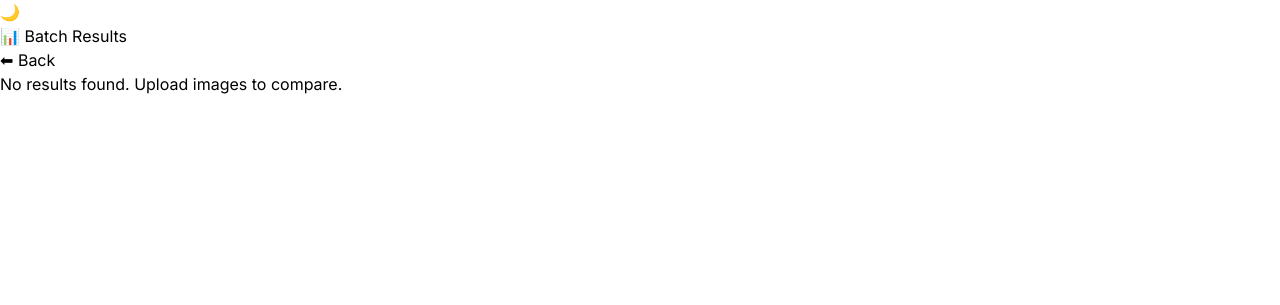
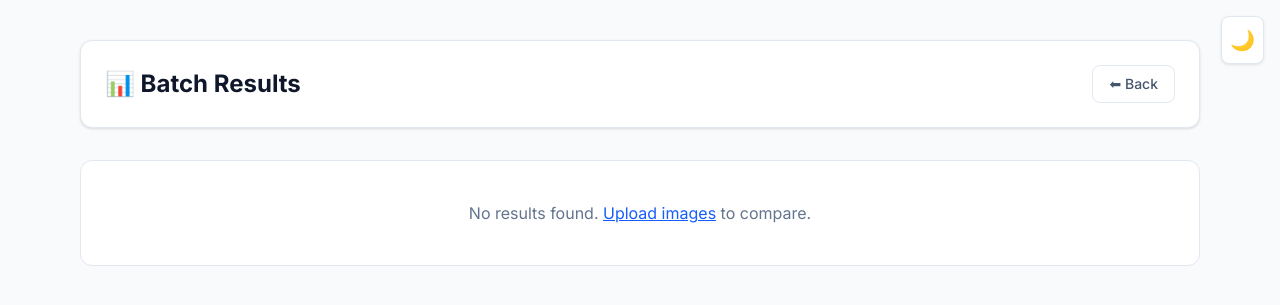
Before and after one commit to sankaroffzl/image-accuracy-finder, a Flask app: page /batch-results in a window 1280 px wide. Shown: the top 305 px of the page. Run offline with Flask 3, Linux system fonts and the light colour scheme; some libraries are stand-ins or nearby versions.

Commit message:
feat: redesign batch results page with enterprise Tailwind UI

```diff
--- a/templates/batch_results.html
+++ b/templates/batch_results.html
@@ -13,22 +13,61 @@
         --color-primary-dark: #1E40AF;
       }
     </style>
+    <style>
+      .spinner { width: 40px; height: 40px; border: 4px solid #e2e8f0; border-top-color: #2563eb; border-radius: 50%; animation: spin .8s linear infinite; }
+      @keyframes spin { to { transform: rotate(360deg); } }
+      .breakdown { display: none; }
+      .breakdown.visible { display: table-row; }
+      .breakdown-grid { display: grid; grid-template-columns: repeat(4, 1fr); gap: 16px; }
+      .breakdown-item { text-align: center; }
+      .breakdown-item .label { font-size: .75rem; color: #94a3b8; text-transform: uppercase; letter-spacing: .05em; margin-bottom: 4px; }
+      .breakdown-item .value { font-size: 1.1rem; font-weight: 700; }
+      .rank-badge { display: inline-flex; align-items: center; justify-content: center; width: 32px; height: 32px; border-radius: 50%; font-weight: 700; font-size: .85rem; }
+      .rank-1 { background: linear-gradient(135deg,#fbbf24,#f59e0b); color: #1e1b4b; }
+      .rank-2 { background: linear-gradient(135deg,#e2e8f0,#cbd5e1); color: #1e1b4b; }
+      .rank-3 { background: linear-gradient(135deg,#d97706,#b45309); color: #fff; }
+      .rank-4 { background: #e0e7ff; color: #3730a3; }
+      .rank-other { background: #f1f5f9; color: #94a3b8; }
+      .score-bar { height: 8px; border-radius: 4px; background: #e2e8f0; overflow: hidden; min-width: 120px; }
+      .score-fill { height: 100%; border-radius: 4px; transition: width .8s ease; }
+      .thumbnail { width: 48px; height: 48px; border-radius: 8px; object-fit: cover; display: flex; align-items: center; justify-content: center; font-size: 1.5rem; background: #f1f5f9; }
+      .pagination button { padding: 6px 14px; border: 1px solid #e2e8f0; border-radius: 8px; background: #fff; color: #475569; font-size: .875rem; cursor: pointer; transition: all .15s ease; }
+      .pagination button:hover:not(:disabled) { background: #f1f5f9; border-color: #cbd5e1; }
+      .pagination button.active { background: #2563eb; color: #fff; border-color: #2563eb; }
+      .pagination button:disabled { opacity: .4; cursor: not-allowed; }
+      .btn { display: inline-flex; align-items: center; gap: 6px; }
+      .theme-toggle { background: none; border: none; cursor: pointer; font-size: 1.25rem; padding: 8px; border-radius: 8px; transition: background .15s ease; position: fixed; top: 16px; right: 16px; z-index: 50; background: #fff; border: 1px solid #e2e8f0; box-shadow: 0 1px 3px rgba(0,0,0,.1); }
+      .theme-toggle:hover { background: #f1f5f9; }
+      .details-btn { padding: 4px 12px; font-size: .8rem; border: 1px solid #e2e8f0; border-radius: 6px; background: #fff; color: #2563eb; cursor: pointer; transition: all .15s ease; }
+      .details-btn:hover { background: #eff6ff; border-color: #93c5fd; }
+      .top10-label { display: inline-block; margin-left: 8px; padding: 1px 8px; font-size: .7rem; font-weight: 600; color: #92400e; background: #fef3c7; border-radius: 4px; }
+      .action-btn { padding: 10px 20px; border-radius: 8px; font-weight: 500; font-size: .875rem; cursor: pointer; transition: all .15s ease; border: none; }
+      .action-btn.primary { background: #2563eb; color: #fff; }
+      .action-btn.primary:hover { background: #1d4ed8; }
+      .action-btn.secondary { background: #fff; color: #475569; border: 1px solid #e2e8f0; }
+      .action-btn.secondary:hover { background: #f1f5f9; }
+      .row-top-10 { background: #fefce8; }
+      .glass { padding: 40px; text-align: center; background: #fff; border-radius: 12px; border: 1px solid #e2e8f0; }
+      .loading-results { padding: 60px; text-align: center; display: flex; flex-direction: column; align-items: center; gap: 16px; color: #64748b; }
+      body.light-theme { background: #fff !important; }
+      body.light-theme .batch-header { border-color: #e2e8f0; }
+    </style>
     <link rel="stylesheet" href="{{ url_for('static', filename='css/style.css') }}">
 </head>
-<body>
+<body class="bg-slate-50 font-sans antialiased">
   <button class="theme-toggle" id="themeToggle" aria-label="Toggle theme">🌙</button>
-  <div class="container">
-    <div class="batch-header">
-      <h1>📊 Batch Results</h1>
-      <div class="header-actions">
-        <a href="/" class="btn">⬅ Back</a>
+  <div class="container max-w-6xl mx-auto px-4 py-10">
+    <div class="batch-header flex justify-between items-center mb-8 p-6 bg-white rounded-xl shadow-sm border border-slate-200">
+      <h1 class="text-2xl font-bold text-slate-900">📊 Batch Results</h1>
+      <div class="header-actions flex gap-3 items-center">
+        <a href="/" class="btn px-4 py-2 text-sm font-medium text-slate-600 bg-white border border-slate-200 rounded-lg hover:bg-slate-50 transition-colors">⬅ Back</a>
       </div>
     </div>
 
-    <div id="results-summary" hidden>
-      <p>🏆 <span id="result-count"></span> participants ranked by accuracy</p>
-      <div class="action-bar">
-        <button class="action-btn" onclick="exportCSV()">📥 Export CSV</button>
+    <div id="results-summary" class="p-6 mb-8 bg-white rounded-xl shadow-sm border border-slate-200" hidden>
+      <p class="text-slate-700 font-medium mb-4">🏆 <span id="result-count"></span> participants ranked by accuracy</p>
+      <div class="action-bar flex gap-3">
+        <button class="action-btn primary" onclick="exportCSV()">📥 Export CSV</button>
         <button class="action-btn secondary" onclick="newRound()">🔄 New Round</button>
       </div>
     </div>
@@ -39,23 +78,23 @@
     </div>
 
     <div id="no-results" class="glass" hidden>
-      <p>No results found. <a href="/">Upload images</a> to compare.</p>
+      <p class="text-slate-500">No results found. <a href="/" class="text-blue-600 hover:text-blue-700 underline">Upload images</a> to compare.</p>
     </div>
 
-    <div id="results-content" class="results-table-wrapper" hidden>
-      <table class="results-table">
+    <div id="results-content" class="results-table-wrapper bg-white rounded-xl shadow-sm border border-slate-200 overflow-hidden" hidden>
+      <table class="results-table w-full">
         <thead>
-          <tr>
-            <th>#</th>
-            <th>Image</th>
-            <th>Filename</th>
-            <th>Similarity</th>
-            <th></th>
+          <tr class="bg-slate-50 text-left">
+            <th class="px-5 py-4 text-xs font-semibold text-slate-500 uppercase tracking-wider">#</th>
+            <th class="px-5 py-4 text-xs font-semibold text-slate-500 uppercase tracking-wider">Image</th>
+            <th class="px-5 py-4 text-xs font-semibold text-slate-500 uppercase tracking-wider">Filename</th>
+            <th class="px-5 py-4 text-xs font-semibold text-slate-500 uppercase tracking-wider">Similarity</th>
+            <th class="px-5 py-4"></th>
           </tr>
         </thead>
-        <tbody id="results-body"></tbody>
+        <tbody id="results-body" class="divide-y divide-slate-100"></tbody>
       </table>
-      <div class="pagination" id="pagination"></div>
+      <div class="pagination flex justify-center gap-2 py-5 border-t border-slate-200" id="pagination"></div>
     </div>
   </div>
 
```
